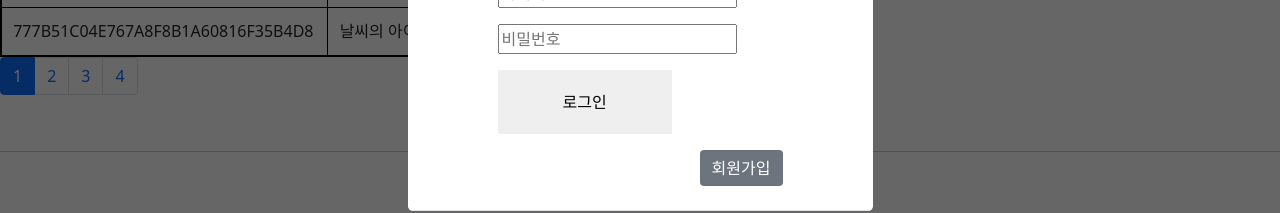
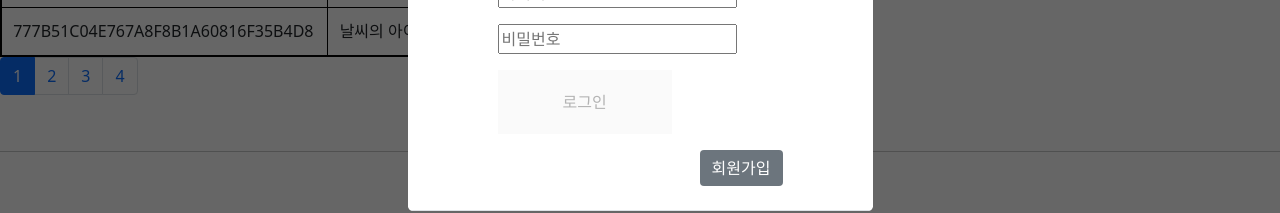
Before and after one commit to backeunkyoung/OTTWeb, a React (Create React App) app in the folder 코드/ott01/: page / in a window 1280 px wide. Both pictures are taken after a click on the button "Login". Shown: the part 364-577 px from the top of the page. Built offline with nearby package versions, Linux system fonts and the light colour scheme.

Commit message:
로그인 폼의 로그인 버튼 => id, pw 미입력 시 비활성화 회원가입 폼의 id 중복체크 버튼 => id 미입력 시 비활성화

```diff
--- a/코드/ott01/src/components/Login_Form.js
+++ b/코드/ott01/src/components/Login_Form.js
@@ -94,7 +94,11 @@ const Login_Form = () => {
                     </div>
                 </div>
                 <p></p>
-                <button type="button" className="login_button" onClick={loginCheck}>로그인</button>
+                <button type="button"
+                        disabled={!id || !pw}
+                        className="login_button"
+                        onClick={loginCheck}>로그인
+                </button>
                 {/* 양식 제출용이 아니라면 button type = "button" 으로 두면 된다. */}
             </form>
 
--- a/코드/ott01/src/components/Registration_Form.js
+++ b/코드/ott01/src/components/Registration_Form.js
@@ -10,21 +10,14 @@ const Registration_Form = () => {
     age: '',
   });
 
-  const [disable, setDisable] = React.useState(true);
-
   const { id, nic_name, pw , age } = form;
 
   const onChange = (e) => {
-    // document.getElementById("overlapCheck_Button").disabled = false;
-    setDisable(false);
     const nextForm = {
         ...form, //기존의 form내용을 복사
         [e.target.name]: e.target.value, // 원하는 값을 덮어 씌운다
     };
     setForm(nextForm);
-    // if (nextForm === '') {
-    //     document.getElementById("overlapCheck_Button").disabled = true;
-    // }
   };
 
   function msg_print(msg) { // ID 중복 체크 메시지 출력
@@ -124,7 +117,7 @@ const Registration_Form = () => {
                   &nbsp;
                   <button
                     type="button"
-                    disabled={disable}
+                    disabled={!id}
                     id = 'overlapCheck_Button'
                     onClick={overlapCheck}
                   >
```
